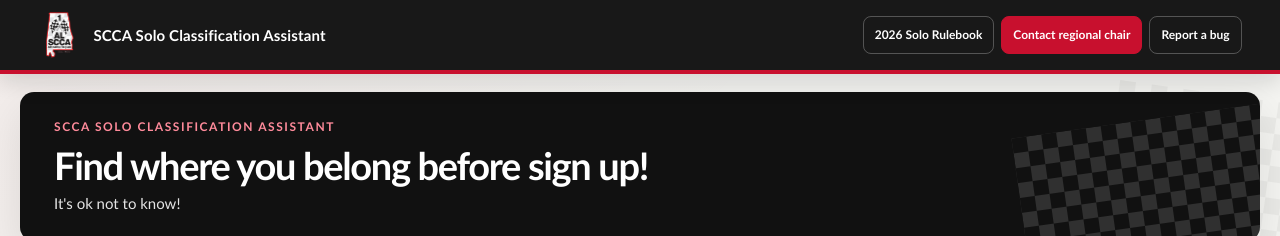
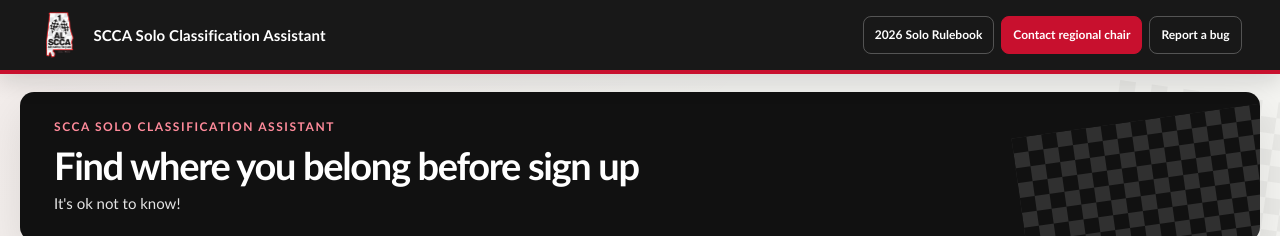
Before and after one commit to madcowg/scca-class-finder, a React (Vite) app: page / in a window 1280 px wide. Shown: the top 236 px of the page. Built offline with nearby package versions, Linux system fonts and the light colour scheme.

Commit message:
Drop exclamation mark from hero headline

```diff
--- a/src/App.tsx
+++ b/src/App.tsx
@@ -171,7 +171,7 @@
           <section className="intro-band">
             <div>
               <p className="eyebrow">SCCA Solo classification assistant</p>
-              <h1>Find where you belong before sign up!</h1>
+              <h1>Find where you belong before sign up</h1>
               <p className="intro-copy">It's ok not to know!</p>
             </div>
           </section>
```
